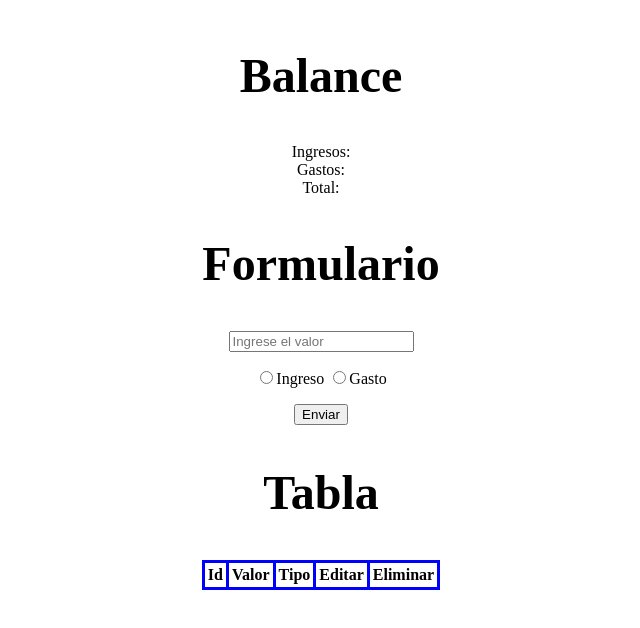
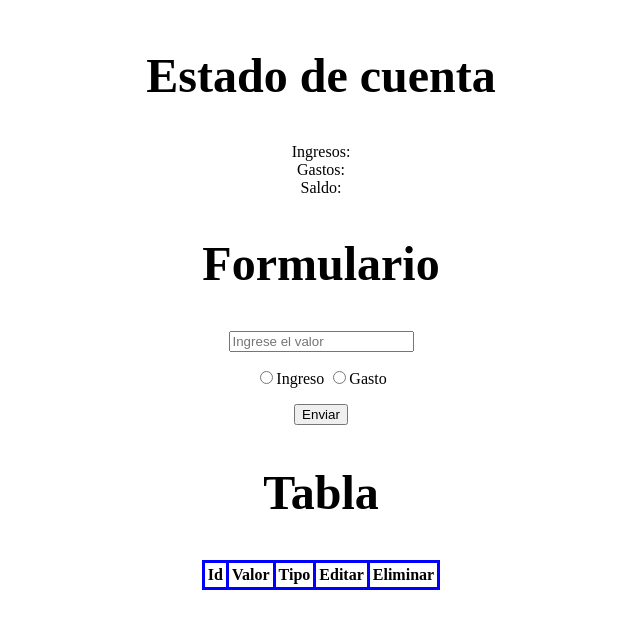
Before and after one commit to dfrincong/Presupuesto, a plain HTML site: page index.html in a window 1280 px wide. Shown: the whole page, without its empty margins (319-959 px from the left). Drawn offline with nearby package versions, Linux system fonts and the light colour scheme; no server answers.

```diff
--- a/index.html
+++ b/index.html
@@ -10,10 +10,10 @@
 </head>
 <body>
     <div class="center">
-        <h2>Balance</h2>
+        <h2>Estado de cuenta</h2>
         <label>Ingresos:</label><b id="ingreso"></b>
         <label>Gastos:</label><b id="gasto"></b>
-        <label>Total:</label><b id="total"></b>
+        <label>Saldo:</label><b id="total"></b>
         <h2>Formulario</h2>
         <form id="formulario">
             <input type="number" name="money" placeholder="Ingrese el valor">
```
Also changed, not shown: img/estadoCuenta.png (added), img/formulario.png (added), img/tabla.png (added).
